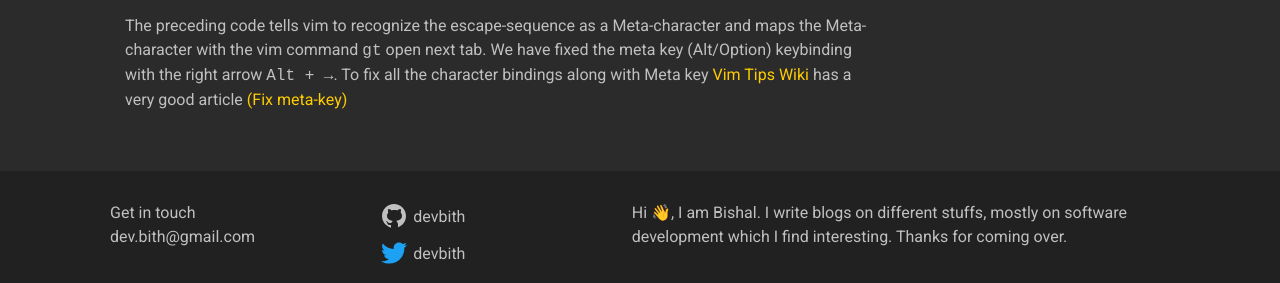
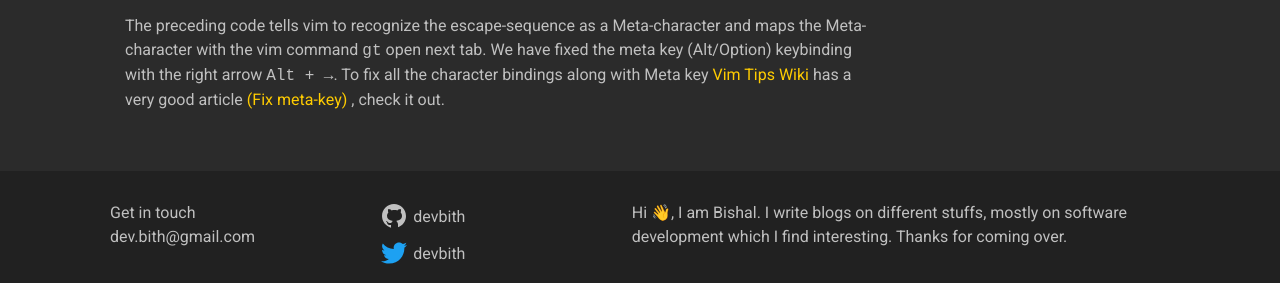
Before and after one commit to bishalthapa-x/bishalthapax.github.io, a Jekyll site: the page built from _posts/2022-08-27-fix-alt-or-option-key-binding-and-map-vim-command.md, in a window 1280 px wide. Shown: the part 595-878 px from the top of the page. Built offline with Jekyll 4.4.1, drawn with Linux system fonts in a browser that asks for light colours.

Commit message:
Update 2022-08-27-fix-alt-or-option-key-binding-and-map-vim-command.md

````diff
--- a/_posts/2022-08-27-fix-alt-or-option-key-binding-and-map-vim-command.md
+++ b/_posts/2022-08-27-fix-alt-or-option-key-binding-and-map-vim-command.md
@@ -20,4 +20,4 @@ exec "set <M-f>=\ef"
 map <M-f> gt
 ```
 
-The preceding code tells vim to recognize the escape-sequence as a Meta-character and maps the Meta-character with the vim command `gt` open next tab. We have fixed the meta key (Alt/Option) keybinding with the right arrow `Alt + →`. To fix all the character bindings along with Meta key <a href="https://vim.fandom.com/">Vim Tips Wiki</a> has a very good article <a href="https://vim.fandom.com/wiki/Fix_meta-keys_that_break_out_of_Insert_mode">(Fix meta-key) </a>
+The preceding code tells vim to recognize the escape-sequence as a Meta-character and maps the Meta-character with the vim command `gt` open next tab. We have fixed the meta key (Alt/Option) keybinding with the right arrow `Alt + →`. To fix all the character bindings along with Meta key <a href="https://vim.fandom.com/">Vim Tips Wiki</a> has a very good article <a href="https://vim.fandom.com/wiki/Fix_meta-keys_that_break_out_of_Insert_mode">(Fix meta-key) </a>, check it out.
````
